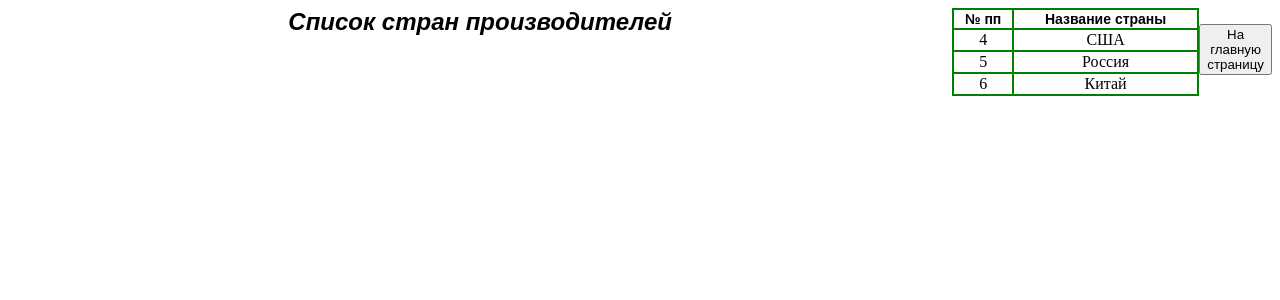
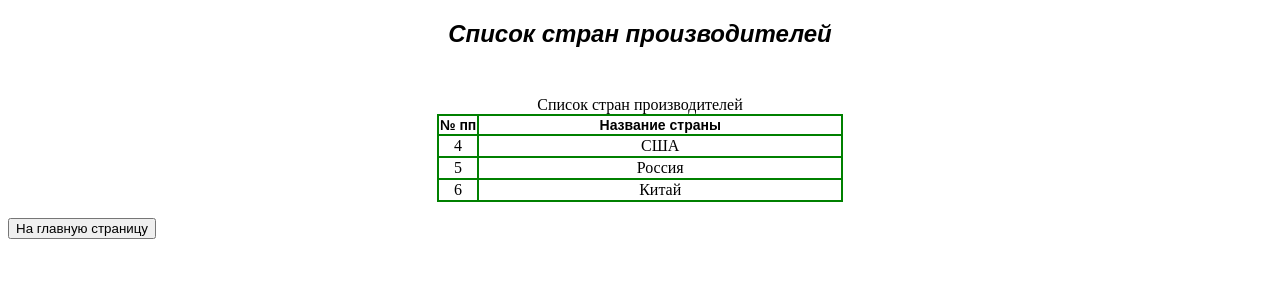
Before and after one commit to Vappiter/site_vappiter, a Django app: page /country in a window 1280 px wide. Shown: the top 300 px of the page. Run offline with Django 4.2, Linux system fonts and the light colour scheme; data comes from the database, SQL or seed files in the repository.

Commit message:
003-2023-05-30

```diff
--- a/vappiter/static/css/country.css
+++ b/vappiter/static/css/country.css
@@ -1,18 +1,20 @@
 h2{
-  display: inline;
-  font-family: Arial, Arial, Helvetica, sans-serif;
+  display: block;
+  font-family: Arial, Helvetica, sans-serif;
   font-size: 24px;
   font-weight: bold;
   font-style: italic;
   text-align: center;
-  margin: 0;
-  width: 1920px;
+  align-items: center;
 }
 
-table{
-  width: 500px;
+.table{
+  display: table;
+  /* width: 500px; */
   text-align: center;
   border-collapse: collapse;
+  align-items: center;
+  margin: 10px auto;
 
 }
 .table-heading{
@@ -24,13 +26,22 @@ table{
   text-align: center;
 
 }
-.col{
+.col1{
+  text-align: center;
+  border: 2px solid green;
+  width: 10%;
+}
+.col2{
   text-align: center;
   border: 2px solid green;
 }
-.body{
+/* .body{
   display: flex;
-  /* align-items: center;
-  justify-content: center; */
-  /* width: 600px; */
+  align-items: center;
+  justify-content: center;
+  width: 600px;
 }
+  */
+tbody tr:hover{
+  background-color: rgb(86, 147, 204);
+}
--- a/vappiter/templates/country.html
+++ b/vappiter/templates/country.html
@@ -9,19 +9,22 @@
 <body>
     {% if country.count > 0 %}
     <h2 class='h2'>Список стран производителей</h2>
+
     <body class = 'body'>
+    <br>
     <table class='table'>
+        <caption class='h2'>Список стран производителей</caption>
         <thead class='table-heading' id='heading'>
             <tr>
-            <th class = 'col'>№ пп</th>
-            <th class = 'col'>Название страны</th>
+            <th class = 'col1'>№ пп</th>
+            <th class = 'col2'>Название страны</th>
             </tr>
         </thead>
         <tbody class ='table-body'>
                 {% for hcountry in country %}
                     <tr>
-                    <td class = 'col'>{{ hcountry.id }}</td>
-                    <td class = 'col'>{{ hcountry.country }}</td>
+                    <td class = 'col1'>{{ hcountry.id }}</td>
+                    <td class = 'col2'>{{ hcountry.country }}</td>
                 {% comment %} <td><a href="edit/{{person.id}}">Изменить</a> | <a href="delete/{{person.id}}">Удалить</a></td> {% endcomment %}
                     </tr>
                 {% endfor %}
```
